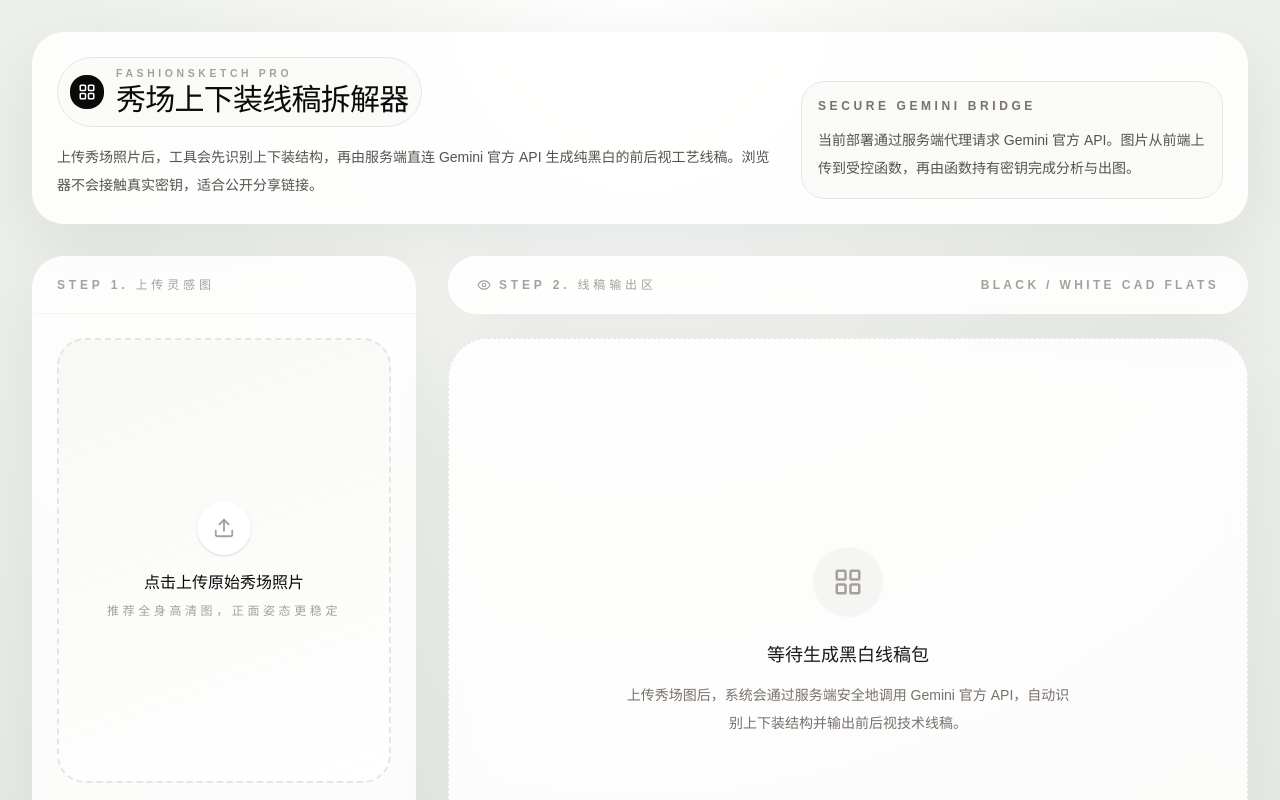
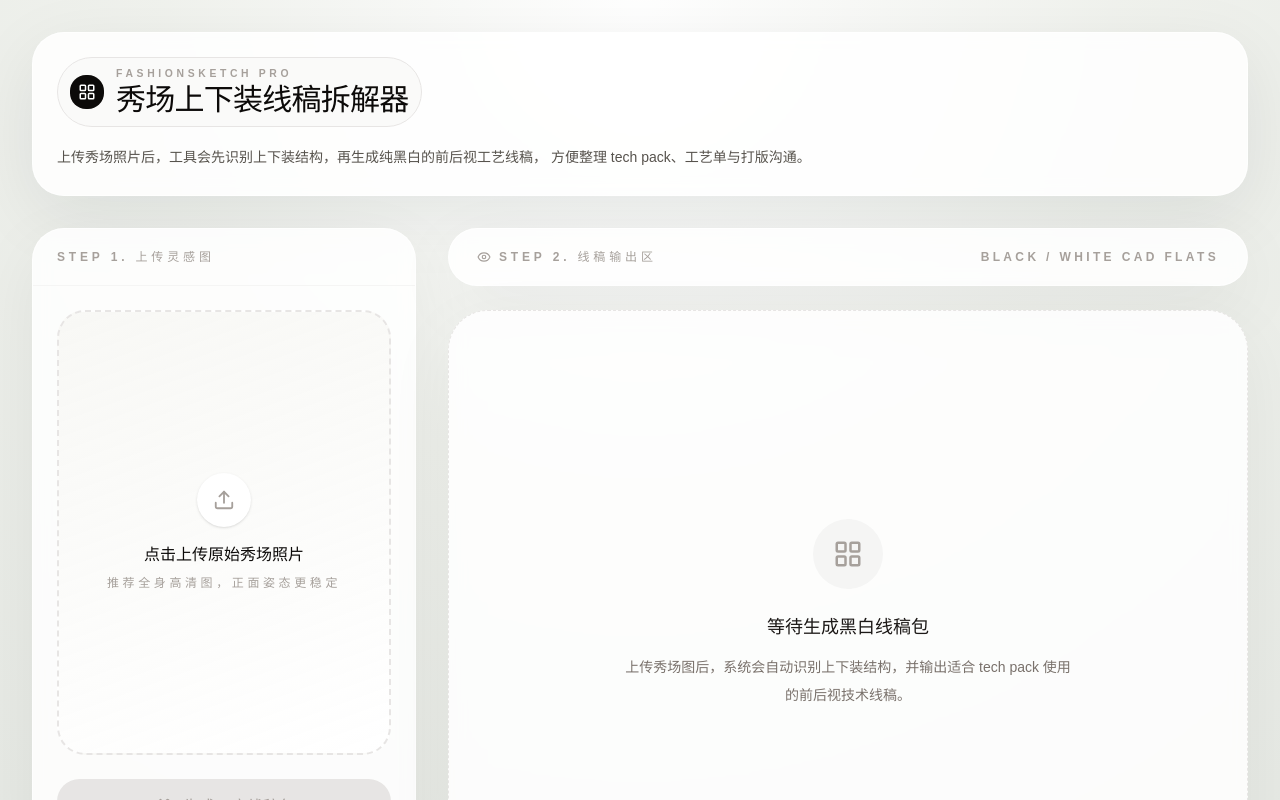
Before and after one commit to zry19950621-star/fashionsketch-pro, a React (Vite) app: page / in a window 1280 px wide. Shown: the top 800 px of the page. Built offline with nearby package versions, Linux system fonts and the light colour scheme.

Commit message:
Remove deployment copy from app shell

```diff
--- a/src/App.jsx
+++ b/src/App.jsx
@@ -98,7 +98,7 @@ function App() {
     <div className="min-h-screen bg-[radial-gradient(circle_at_top,_rgba(255,255,255,0.95),_rgba(239,241,236,0.88)_42%,_rgba(228,231,226,1)_100%)] px-4 py-5 text-stone-900 md:px-8 md:py-8">
       <div className="mx-auto max-w-7xl">
         <header className="overflow-hidden rounded-[2rem] border border-white/70 bg-white/85 p-6 shadow-[0_20px_70px_rgba(15,23,42,0.08)] backdrop-blur">
-          <div className="flex flex-col gap-6 lg:flex-row lg:items-end lg:justify-between">
+          <div className="flex flex-col gap-6">
             <div className="space-y-4">
               <div className="inline-flex items-center gap-3 rounded-full border border-stone-200 bg-stone-50 px-3 py-2">
                 <div className="rounded-2xl bg-stone-950 p-2 text-white">
@@ -114,17 +114,8 @@ function App() {
                 </div>
               </div>
               <p className="max-w-3xl text-sm leading-7 text-stone-600">
-                上传秀场照片后，工具会先识别上下装结构，再由服务端直连 Gemini 官方 API
-                生成纯黑白的前后视工艺线稿。浏览器不会接触真实密钥，适合公开分享链接。
-              </p>
-            </div>
-
-            <div className="rounded-[1.5rem] border border-stone-200 bg-stone-50 p-4 lg:w-[28rem]">
-              <p className="text-xs font-black uppercase tracking-[0.3em] text-stone-500">
-                Secure Gemini Bridge
-              </p>
-              <p className="mt-3 text-sm leading-7 text-stone-600">
-                当前部署通过服务端代理请求 Gemini 官方 API。图片从前端上传到受控函数，再由函数持有密钥完成分析与出图。
+                上传秀场照片后，工具会先识别上下装结构，再生成纯黑白的前后视工艺线稿，
+                方便整理 tech pack、工艺单与打版沟通。
               </p>
             </div>
           </div>
@@ -273,7 +264,8 @@ function App() {
                   </div>
                   <p className="mt-6 text-lg font-black text-stone-900">等待生成黑白线稿包</p>
                   <p className="mt-3 max-w-md text-sm leading-7 text-stone-500">
-                    上传秀场图后，系统会通过服务端安全地调用 Gemini 官方 API，自动识别上下装结构并输出前后视技术线稿。
+                    上传秀场图后，系统会自动识别上下装结构，并输出适合 tech pack
+                    使用的前后视技术线稿。
                   </p>
                 </div>
               )}
```
